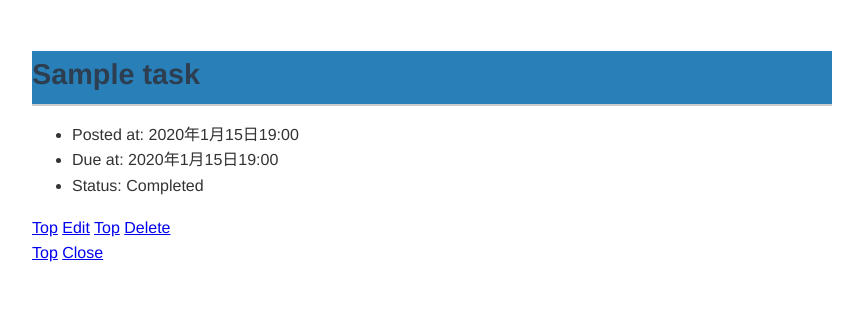
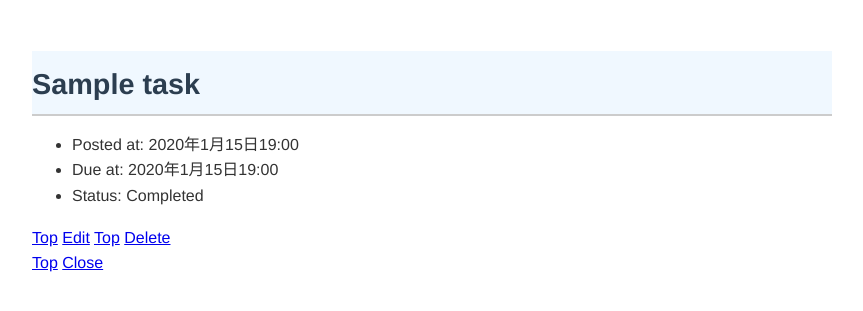
Before and after one commit to s1f102401348/django-test-exercise, a Django app: page /1/ in a window 1280 px wide. Shown: the top 311 px of the page, without its empty margins (208-1071 px from the left). Run offline with Django 5.2, Linux system fonts and the light colour scheme; tables that the repository leaves empty hold one stand-in row (values such as "Sample post").

Commit message:
見た目修正

```diff
--- a/todo/static/todo/css/detail.css
+++ b/todo/static/todo/css/detail.css
@@ -6,6 +6,8 @@ body {
 }
 
 h1 {
-  background-color: #2980b9;
+  padding-top: 10px;
+  padding-bottom: 10px;
+  background-color: #f0f8ff;
   color: #2c3e50;
 }
```
